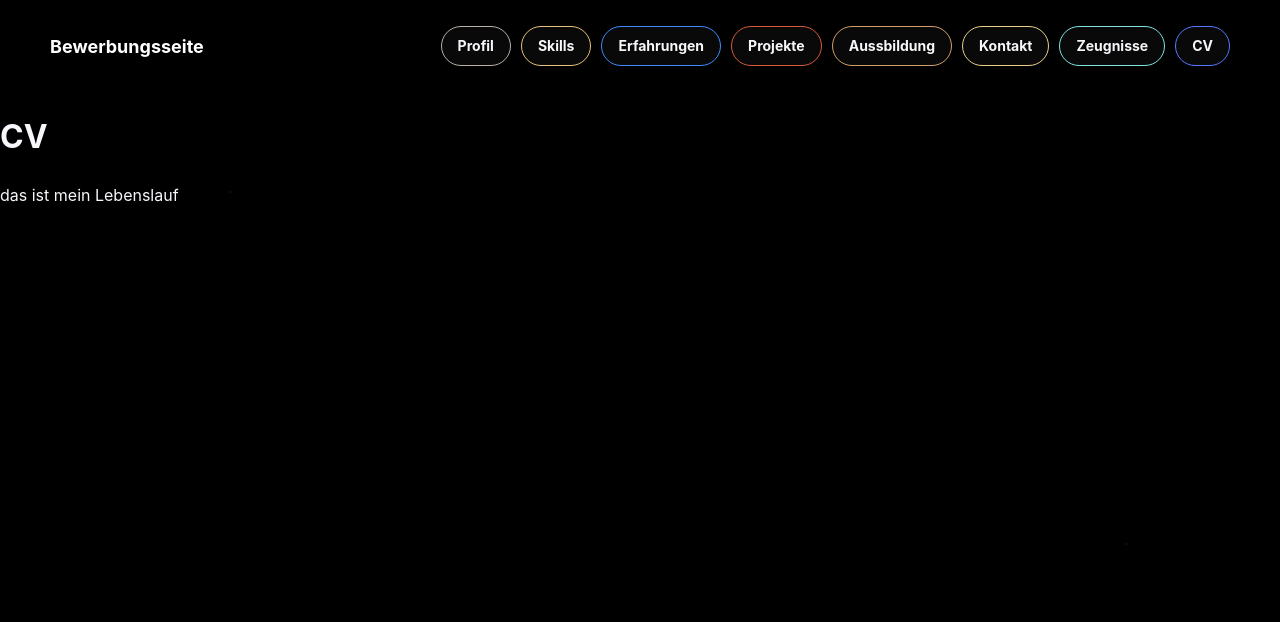
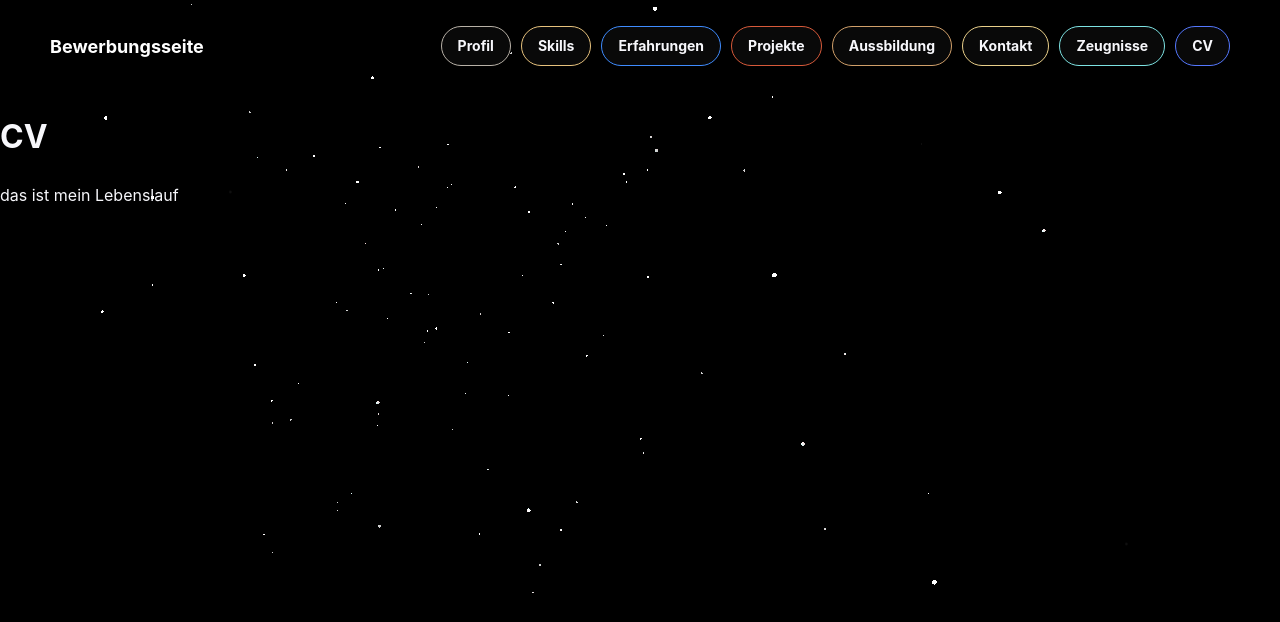
Before and after one commit to thierryoesch-art/Bewerbungsseite, a React (Vite) app: page /CV in a window 1280 px wide. Shown: the top 622 px of the page. Built offline with nearby package versions, Linux system fonts and the light colour scheme.

Commit message:
Add animated particle background

```diff
--- a/package.json
+++ b/package.json
@@ -10,9 +10,10 @@
     "preview": "vite preview"
   },
   "dependencies": {
+    "ogl": "^1.0.11",
     "react": "^19.2.6",
     "react-dom": "^19.2.6",
-    "react-router-dom": "^7.17.0"
+    "react-router-dom": "^7.11.0"
   },
   "devDependencies": {
     "@eslint/js": "^10.0.1",
--- a/src/App.tsx
+++ b/src/App.tsx
@@ -9,14 +9,15 @@ import Aussbildung from './pages/Aussbildung'
 import Zeugnisse from './pages/Zeugnisse'
 import CV from './pages/CV'
 import Kontakt from './pages/Kontakt'
+import ParticlesWrapper from './components/ParticlesWrapper'
 
 
 function Home() {
   return (
-    <main className="hero-stage">
-      <p className="eyebrow">Portfolio in Aufbau</p>
-      <h1>Raum fuer deine Bewerbung.</h1>
-    </main>
+      <main className="hero-stage">
+        <p className="eyebrow">Portfolio in Aufbau</p>
+        <h1>Raum fuer deine Bewerbung.</h1>
+      </main>
   )
 }
 
@@ -24,6 +25,7 @@ function App() {
   return (
     <BrowserRouter>
       <div className="page-shell">
+        <ParticlesWrapper>
         <header className="site-header">
           <Link className="brand" to="/">
             Bewerbungsseite
@@ -33,22 +35,22 @@ function App() {
             <Link className="nav-pill nav-pill--mercury" to="/profil">
               Profil
             </Link>
-            <Link className="nav-pill nav-pill--venus" to="/Skills">
+            <Link className="nav-pill nav-pill--venus" to="/skills">
               Skills
             </Link>
-            <Link className="nav-pill nav-pill--earth" to="/Erfahrungen">
+            <Link className="nav-pill nav-pill--earth" to="/erfahrungen">
               Erfahrungen
             </Link>
-            <Link className="nav-pill nav-pill--mars" to="/Projekte">
+            <Link className="nav-pill nav-pill--mars" to="/projekte">
               Projekte
             </Link>
-            <Link className="nav-pill nav-pill--jupiter" to="/Aussbildung">
+            <Link className="nav-pill nav-pill--jupiter" to="/aussbildung">
               Aussbildung
             </Link>
-            <Link className="nav-pill nav-pill--saturn" to="/Kontakt">
+            <Link className="nav-pill nav-pill--saturn" to="/kontakt">
               Kontakt
             </Link>
-            <Link className="nav-pill nav-pill--uranus" to="/Zeugnisse">
+            <Link className="nav-pill nav-pill--uranus" to="/zeugnisse">
               Zeugnisse
             </Link>
             <Link className="nav-pill nav-pill--neptune" to="/CV">
@@ -62,12 +64,13 @@ function App() {
           <Route path="/profil" element={<Profil />} />
           <Route path="/skills" element={<Skills />} />
           <Route path="/erfahrungen" element={<Erfahrungen />} />
-          <Route path="projekte" element={<Projekte />} />
+          <Route path="/projekte" element={<Projekte />} />
           <Route path="/aussbildung" element={<Aussbildung />} />
           <Route path="/kontakt" element={<Kontakt />} />
           <Route path="/zeugnisse" element={<Zeugnisse />} />
           <Route path="/CV" element={<CV />} />
         </Routes>
+        </ParticlesWrapper>
       </div>
     </BrowserRouter>
   )
--- /dev/null
+++ b/src/components/Particles.css
@@ -0,0 +1,28 @@
+.particles-container {
+  position: absolute;
+  top: 0;
+  left: 0;
+  width: 100%;
+  height: 100%;
+  pointer-events: none;
+  z-index: 0;
+}
+
+.hero-with-particles {
+  position: relative;
+  width: 100%;
+  height: 600px;
+  overflow: hidden;
+}
+
+.hero-with-particles > .hero-stage,
+.hero-with-particles > .particles-content {
+  position: relative;
+  z-index: 1;
+}
+
+.particles-content {
+  position: relative;
+  width: 100%;
+  height: 100%;
+}
--- /dev/null
+++ b/src/components/Particles.tsx
@@ -0,0 +1,245 @@
+import React, { useEffect, useRef } from 'react';
+// @ts-ignore - ogl has no bundled types in many setups
+import { Renderer, Camera, Geometry, Program, Mesh } from 'ogl';
+
+import './Particles.css';
+
+const defaultColors = ['#ffffff', '#ffffff', '#ffffff'];
+
+const hexToRgb = (hex: string) => {
+  hex = hex.replace(/^#/, '');
+  if (hex.length === 3) {
+    hex = hex
+      .split('')
+      .map(c => c + c)
+      .join('');
+  }
+  const int = parseInt(hex.slice(0, 6), 16);
+  const r = ((int >> 16) & 255) / 255;
+  const g = ((int >> 8) & 255) / 255;
+  const b = (int & 255) / 255;
+  return [r, g, b];
+};
+
+const vertex = /* glsl */ `
+  attribute vec3 position;
+  attribute vec4 random;
+  attribute vec3 color;
+
+  uniform mat4 modelMatrix;
+  uniform mat4 viewMatrix;
+  uniform mat4 projectionMatrix;
+  uniform float uTime;
+  uniform float uSpread;
+  uniform float uBaseSize;
+  uniform float uSizeRandomness;
+
+  varying vec4 vRandom;
+  varying vec3 vColor;
+
+  void main() {
+    vRandom = random;
+    vColor = color;
+
+    vec3 pos = position * uSpread;
+    pos.z *= 10.0;
+
+    vec4 mPos = modelMatrix * vec4(pos, 1.0);
+    float t = uTime;
+    mPos.x += sin(t * random.z + 6.28 * random.w) * mix(0.1, 1.5, random.x);
+    mPos.y += sin(t * random.y + 6.28 * random.x) * mix(0.1, 1.5, random.w);
+    mPos.z += sin(t * random.w + 6.28 * random.y) * mix(0.1, 1.5, random.z);
+
+    vec4 mvPos = viewMatrix * mPos;
+
+    if (uSizeRandomness == 0.0) {
+      gl_PointSize = uBaseSize;
+    } else {
+      gl_PointSize = (uBaseSize * (1.0 + uSizeRandomness * (random.x - 0.5))) / length(mvPos.xyz);
+    }
+
+    gl_Position = projectionMatrix * mvPos;
+  }
+`;
+
+const fragment = /* glsl */ `
+  precision highp float;
+
+  uniform float uTime;
+  uniform float uAlphaParticles;
+  varying vec4 vRandom;
+  varying vec3 vColor;
+
+  void main() {
+    vec2 uv = gl_PointCoord.xy;
+    float d = length(uv - vec2(0.5));
+
+    if(uAlphaParticles < 0.5) {
+      if(d > 0.5) {
+        discard;
+      }
+      gl_FragColor = vec4(vColor + 0.2 * sin(uv.yxx + uTime + vRandom.y * 6.28), 1.0);
+    } else {
+      float circle = smoothstep(0.5, 0.4, d) * 0.8;
+      gl_FragColor = vec4(vColor + 0.2 * sin(uv.yxx + uTime + vRandom.y * 6.28), circle);
+    }
+  }
+`;
+
+const Particles: React.FC<any> = ({
+  particleCount = 200,
+  particleSpread = 10,
+  speed = 0.1,
+  particleColors,
+  moveParticlesOnHover = false,
+  particleHoverFactor = 1,
+  alphaParticles = false,
+  particleBaseSize = 100,
+  sizeRandomness = 1,
+  cameraDistance = 20,
+  disableRotation = false,
+  pixelRatio = 1,
+  className = ''
+}) => {
+  const containerRef = useRef<HTMLDivElement | null>(null);
+  const mouseRef = useRef({ x: 0, y: 0 });
+
+  useEffect(() => {
+    const container = containerRef.current;
+    if (!container) return;
+
+    const renderer = new Renderer({
+      dpr: pixelRatio,
+      depth: false,
+      alpha: true
+    });
+    const gl = renderer.gl as any;
+    container.appendChild(gl.canvas);
+    gl.clearColor(0, 0, 0, 0);
+
+    const camera = new Camera(gl, { fov: 15 });
+    camera.position.set(0, 0, cameraDistance);
+
+    const resize = () => {
+      const width = container.clientWidth;
+      const height = container.clientHeight;
+      renderer.setSize(width, height);
+      camera.perspective({ aspect: gl.canvas.width / gl.canvas.height });
+    };
+    window.addEventListener('resize', resize, false);
+    resize();
+
+    const handleMouseMove = (e: MouseEvent) => {
+      const rect = container.getBoundingClientRect();
+      const x = ((e.clientX - rect.left) / rect.width) * 2 - 1;
+      const y = -(((e.clientY - rect.top) / rect.height) * 2 - 1);
+      mouseRef.current = { x, y };
+    };
+
+    if (moveParticlesOnHover) {
+      container.addEventListener('mousemove', handleMouseMove);
+    }
+
+    const count = particleCount;
+    const positions = new Float32Array(count * 3);
+    const randoms = new Float32Array(count * 4);
+    const colors = new Float32Array(count * 3);
+    const palette = particleColors && particleColors.length > 0 ? particleColors : defaultColors;
+
+    for (let i = 0; i < count; i++) {
+      let x: number, y: number, z: number, len: number;
+      do {
+        x = Math.random() * 2 - 1;
+        y = Math.random() * 2 - 1;
+        z = Math.random() * 2 - 1;
+        len = x * x + y * y + z * z;
+      } while (len > 1 || len === 0);
+      const r = Math.cbrt(Math.random());
+      positions.set([x * r, y * r, z * r], i * 3);
+      randoms.set([Math.random(), Math.random(), Math.random(), Math.random()], i * 4);
+      const col = hexToRgb(palette[Math.floor(Math.random() * palette.length)]);
+      colors.set(col, i * 3);
+    }
+
+    const geometry = new Geometry(gl, {
+      position: { size: 3, data: positions },
+      random: { size: 4, data: randoms },
+      color: { size: 3, data: colors }
+    });
+
+    const program = new Program(gl, {
+      vertex,
+      fragment,
+      uniforms: {
+        uTime: { value: 0 },
+        uSpread: { value: particleSpread },
+        uBaseSize: { value: particleBaseSize * pixelRatio },
+        uSizeRandomness: { value: sizeRandomness },
+        uAlphaParticles: { value: alphaParticles ? 1 : 0 }
+      },
+      transparent: true,
+      depthTest: false
+    });
+
+    const particles = new Mesh(gl, { mode: gl.POINTS, geometry, program });
+
+    let animationFrameId: number;
+    let lastTime = performance.now();
+    let elapsed = 0;
+
+    const update = (t: number) => {
+      animationFrameId = requestAnimationFrame(update);
+      const delta = t - lastTime;
+      lastTime = t;
+      elapsed += delta * speed;
+
+      program.uniforms.uTime.value = elapsed * 0.001;
+
+      if (moveParticlesOnHover) {
+        particles.position.x = -mouseRef.current.x * particleHoverFactor;
+        particles.position.y = -mouseRef.current.y * particleHoverFactor;
+      } else {
+        particles.position.x = 0;
+        particles.position.y = 0;
+      }
+
+      if (!disableRotation) {
+        particles.rotation.x = Math.sin(elapsed * 0.0002) * 0.1;
+        particles.rotation.y = Math.cos(elapsed * 0.0005) * 0.15;
+        particles.rotation.z += 0.01 * speed;
+      }
+
+      renderer.render({ scene: particles, camera });
+    };
+
+    animationFrameId = requestAnimationFrame(update);
+
+    return () => {
+      window.removeEventListener('resize', resize);
+      if (moveParticlesOnHover) {
+        container.removeEventListener('mousemove', handleMouseMove);
+      }
+      cancelAnimationFrame(animationFrameId);
+      if (container.contains(gl.canvas)) {
+        container.removeChild(gl.canvas);
+      }
+    };
+    // eslint-disable-next-line react-hooks/exhaustive-deps
+  }, [
+    particleCount,
+    particleSpread,
+    speed,
+    moveParticlesOnHover,
+    particleHoverFactor,
+    alphaParticles,
+    particleBaseSize,
+    sizeRandomness,
+    cameraDistance,
+    disableRotation,
+    pixelRatio
+  ]);
+
+  return <div ref={containerRef} className={`particles-container ${className}`} />;
+};
+
+export default Particles;
--- /dev/null
+++ b/src/components/ParticlesWrapper.tsx
@@ -0,0 +1,29 @@
+import type { ReactNode } from 'react'
+import Particles from './Particles'
+import './Particles.css'
+
+type ParticlesWrapperProps = {
+  children: ReactNode
+  className?: string
+  contentClassName?: string
+}
+
+function ParticlesWrapper({ children, className = '', contentClassName = '' }: ParticlesWrapperProps) {
+  return (
+    <div className={`hero-with-particles ${className}`.trim()}>
+      <Particles
+        particleColors={['#ffffff']}
+        particleCount={200}
+        particleSpread={10}
+        speed={0.1}
+        particleBaseSize={80}
+        moveParticlesOnHover={true}
+        alphaParticles={false}
+        disableRotation={false}
+      />
+      <div className={`particles-content ${contentClassName}`.trim()}>{children}</div>
+    </div>
+  )
+}
+
+export default ParticlesWrapper
--- a/src/pages/Aussbildung.tsx
+++ b/src/pages/Aussbildung.tsx
@@ -1,3 +1,4 @@
+
 function Aussbildung() {
   return (
       <main>
```
Also changed, not shown: src/pages/Projekte.tsx (+5 -4 lines), 1 other file (tests, documents, lock files or other folders). Lines whose indentation alone changed are shown as unchanged.
